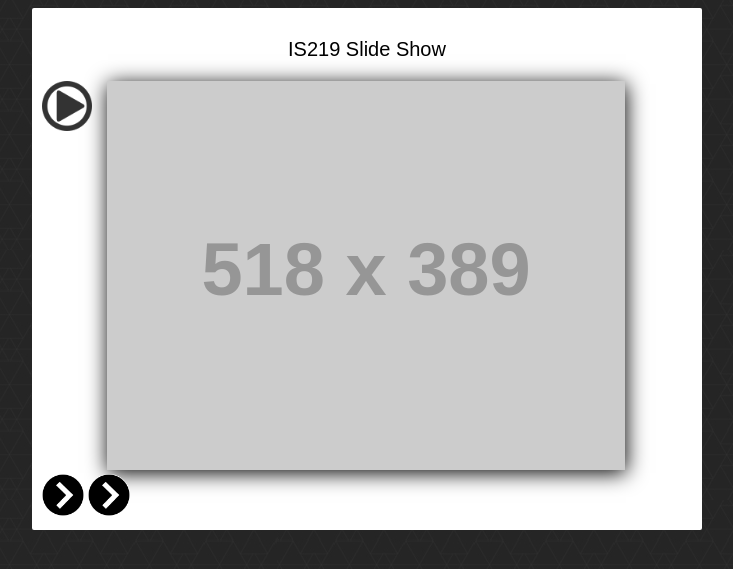
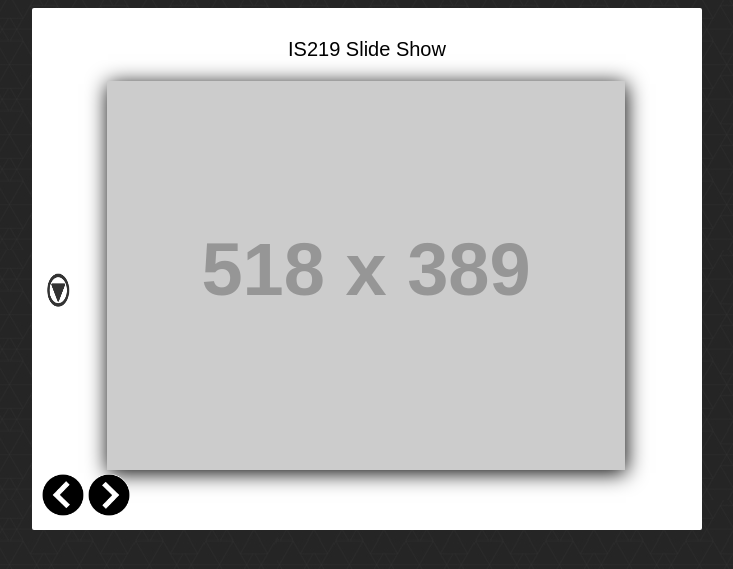
Before and after one commit to 523Cs/NJIT-2, a PHP site: page /index.html in a window 1280 px wide. Shown: the top 569 px of the page, without its empty margins (273-1006 px from the left). Run offline with PHP 8.4, Linux system fonts and the light colour scheme; grey boxes labelled with a size stand in for pictures from a placeholder-image service; some libraries are stand-ins or nearby versions.

Commit message:
added in rotations

```diff
--- a/css/style.css
+++ b/css/style.css
@@ -25,12 +25,12 @@
 }
 
 .moreIndicator {
-	height: 50px;
-	width: 50px;
+	height: 5%;
+	width: 5%;
 	position: absolute;
 	z-index: 3;
 	opacity: .8;
-	top: 0px;
+	bottom: 50%;
 }
 
 .thumbnail {
@@ -70,12 +70,19 @@
 
 /*Add CSS styles to rotate the element 90deg
 Make it animate nicely. You'll need CSS3 for this*/
-.rot90 {}
+.rot90 {
+	transform: rotate(90deg);
+	transition: all 1s ease;
+}
 
 /*Add CSS styles to rotate the element 180deg
 Make it animate nicely. You'll need CSS3 for this*/
-.rot180 {}
+.rot180 {
+		transform: rotate(180deg);
+}
 
 /*Add CSS styles to rotate the element 270deg
 Make it animate nicely. You'll need CSS3 for this*/
-.rot270 {}
+.rot270 {
+		transform: rotate(270deg);
+}
```
